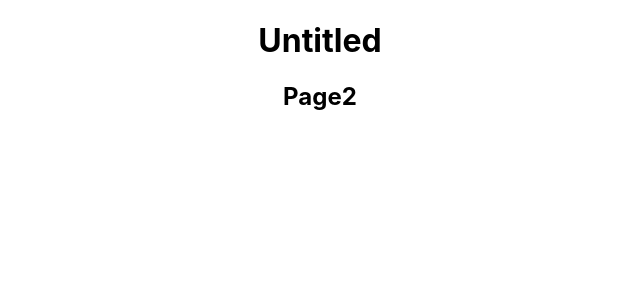
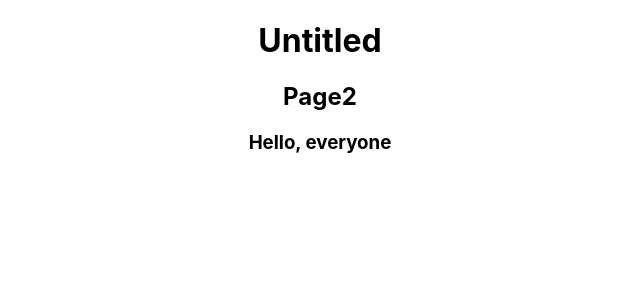
Before and after one commit to honyanya/untitled-1, a React (Create React App) app: page /page2 in a window 1280 px wide. Shown: the top 300 px of the page, without its empty margins (320-960 px from the left). Built offline with nearby package versions, Linux system fonts and the light colour scheme.

Commit message:
[add] use hello components

```diff
--- a/src/pages/Page1.tsx
+++ b/src/pages/Page1.tsx
@@ -1,5 +1,12 @@
+import Hello from '../components/Hello';
+
 function Page1() {
-  return <h2>Page1</h2>;
+  return (
+    <div>
+      <h2>Page1</h2>
+      <Hello message="world" />
+    </div>
+  );
 }
 
 export default Page1;
--- a/src/pages/Page2.tsx
+++ b/src/pages/Page2.tsx
@@ -1,5 +1,12 @@
+import Hello from '../components/Hello';
+
 function Page2() {
-  return <h2>Page2</h2>;
+  return (
+    <div>
+      <h2>Page2</h2>
+      <Hello message="everyone" />
+    </div>
+  );
 }
 
 export default Page2;
```
